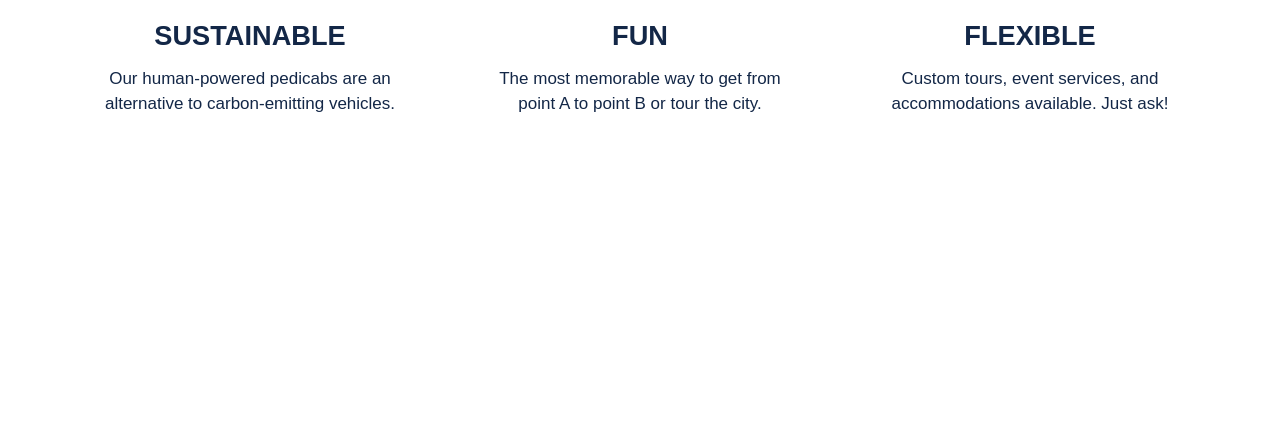
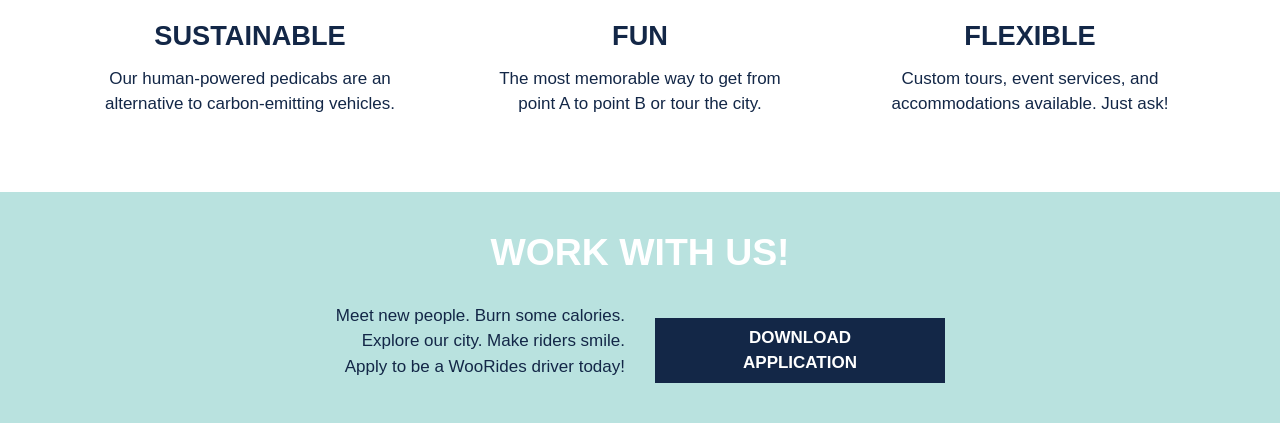
Before and after one commit to jbdano/woorides, a PHP site: page / in a window 1280 px wide. Shown: the part 3512-3935 px from the top of the page. Before the commit the page ends 3624 px from the top, so only its background shows below. Run offline with PHP 8.4, Linux system fonts and the light colour scheme; some libraries are stand-ins or nearby versions; some web fonts are replaced.

Commit message:
formatted 'work with us' section

```diff
--- a/Assets/css/custom.css
+++ b/Assets/css/custom.css
@@ -757,4 +757,57 @@ label {
   max-width: 300px;
   margin: 0 auto; }
 
+/* line 2, C:/Bitnami/wampstack-7.0.30-1/apache2/htdocs/woorides/Assets/css/scss/home/_work-with-us.scss */
+#work-with-us {
+  background-color: #B9E2DF;
+  padding: 75px 0;
+  overflow: hidden; }
+  @media screen and (min-width: 768px) {
+    /* line 2, C:/Bitnami/wampstack-7.0.30-1/apache2/htdocs/woorides/Assets/css/scss/home/_work-with-us.scss */
+    #work-with-us {
+      padding: 25px 0; } }
+  @media screen and (min-width: 1000px) {
+    /* line 2, C:/Bitnami/wampstack-7.0.30-1/apache2/htdocs/woorides/Assets/css/scss/home/_work-with-us.scss */
+    #work-with-us {
+      padding: 40px 0; } }
+
+/* line 14, C:/Bitnami/wampstack-7.0.30-1/apache2/htdocs/woorides/Assets/css/scss/home/_work-with-us.scss */
+#wwu-title {
+  text-align: center;
+  color: white;
+  margin-top: 0;
+  margin-bottom: 30px; }
+
+/* line 21, C:/Bitnami/wampstack-7.0.30-1/apache2/htdocs/woorides/Assets/css/scss/home/_work-with-us.scss */
+#wwu-content {
+  text-align: center;
+  max-width: 300px;
+  margin: 0 auto; }
+  @media screen and (min-width: 768px) {
+    /* line 21, C:/Bitnami/wampstack-7.0.30-1/apache2/htdocs/woorides/Assets/css/scss/home/_work-with-us.scss */
+    #wwu-content {
+      text-align: right;
+      width: 300px;
+      margin: 0 0 0 auto; } }
+
+/* line 32, C:/Bitnami/wampstack-7.0.30-1/apache2/htdocs/woorides/Assets/css/scss/home/_work-with-us.scss */
+#wwu-btn {
+  margin: 50px auto 0;
+  display: block;
+  width: 290px;
+  text-align: center;
+  background-color: #132747;
+  border: 3px solid #132747;
+  color: white;
+  font-weight: bold; }
+  @media screen and (max-width: 350px) {
+    /* line 32, C:/Bitnami/wampstack-7.0.30-1/apache2/htdocs/woorides/Assets/css/scss/home/_work-with-us.scss */
+    #wwu-btn {
+      padding: 4px 20px;
+      width: auto; } }
+  @media screen and (min-width: 768px) {
+    /* line 32, C:/Bitnami/wampstack-7.0.30-1/apache2/htdocs/woorides/Assets/css/scss/home/_work-with-us.scss */
+    #wwu-btn {
+      margin: 15px auto 0 0; } }
+
 /*# sourceMappingURL=../custom.map */
--- a/Assets/css/scss/custom.scss
+++ b/Assets/css/scss/custom.scss
@@ -10,3 +10,4 @@
 @import 'home/services.scss';
 @import 'home/contact.scss';
 @import 'home/values.scss';
+@import 'home/work-with-us.scss';
--- /dev/null
+++ b/Assets/css/scss/home/_work-with-us.scss
@@ -0,0 +1,48 @@
+
+#work-with-us {
+	background-color: #B9E2DF;
+	padding: 75px 0;
+	overflow: hidden;
+	@media screen and (min-width: 768px) {
+		padding: 25px 0;
+	}
+	@media screen and (min-width: 1000px) {
+		padding: 40px 0;
+	}
+}
+
+#wwu-title {
+	text-align: center;
+	color: white;
+	margin-top: 0;
+	margin-bottom: 30px;
+}
+
+#wwu-content {
+	text-align: center;
+	max-width: 300px;
+	margin: 0 auto;
+	@media screen and (min-width: 768px) {
+		text-align: right;
+		width: 300px;
+		margin: 0 0 0 auto;
+	}
+}
+
+#wwu-btn {
+	margin: 50px auto 0;
+	display: block;
+	width: 290px;
+	text-align: center;
+	background-color: #132747;
+	border: 3px solid #132747;
+	color: white;
+	font-weight: bold;
+	@media screen and (max-width: 350px) {
+		padding: 4px 20px;
+		width: auto;
+	}
+	@media screen and (min-width: 768px) {
+		margin: 15px auto 0 0;
+	}
+}
--- a/index.html
+++ b/index.html
@@ -463,7 +463,7 @@
 			</div>
 		</div>
 	</div>
-	<!--
+
 	<div id="work-with-us">
 		<div class="container">
 			<div class="row">
@@ -478,7 +478,7 @@
 			</div>
 		</div>
 	</div>
-
+ <!--
  	<div id="as-seen-in-section">
 		<div class="reviews-ruler">
 			<hr class="revRul-line">
```
Also changed, not shown: 1 other file.
